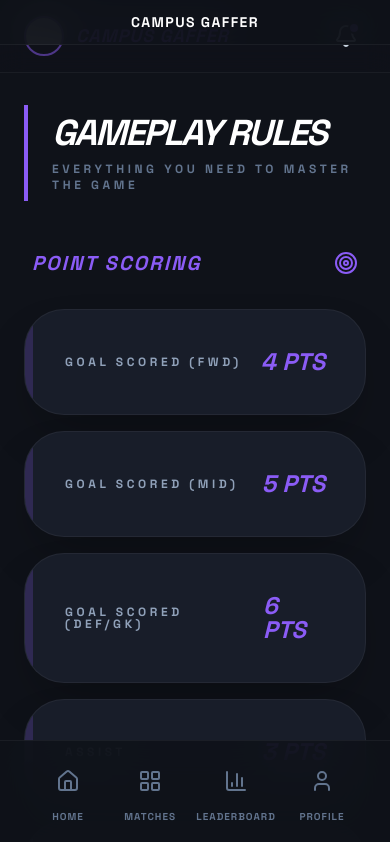
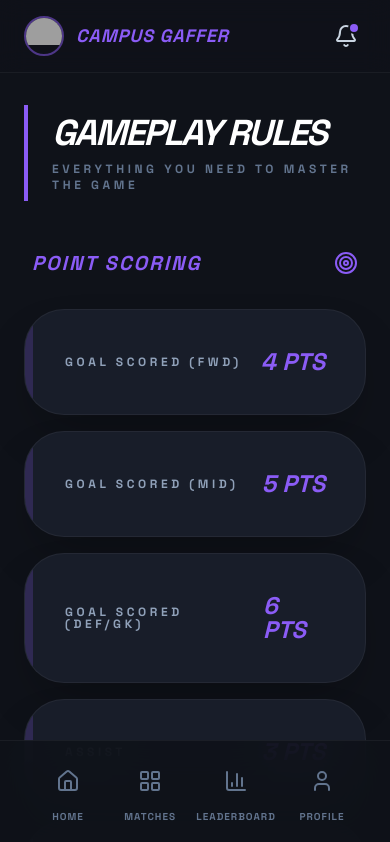
Before and after one commit to campus-gaffer/campus-gaffer-org, a React (Vite) app in the folder campus-gaffer-frontend/: page /rules in a window 390 px wide. Shown: the top 842 px of the page. Built offline with nearby package versions, Linux system fonts and the light colour scheme; no server answers; grey boxes are pictures that could not be loaded.

Commit message:
fix: remove duplicate top bar from MobileNav

```diff
--- a/campus-gaffer-frontend/src/components/dashboard/MobileNav.tsx
+++ b/campus-gaffer-frontend/src/components/dashboard/MobileNav.tsx
@@ -13,13 +13,7 @@ export default function MobileNav() {
   ];
 
   return (
-    <>
-      {/* Top bar with centered logo (mobile only) */}
-      <div className="fixed md:hidden top-0 left-0 right-0 bg-background/90 border-b border-white/5 px-4 py-3 backdrop-blur-xl z-50 flex items-center justify-center">
-        <span className="text-sm font-black tracking-widest text-white uppercase">Campus Gaffer</span>
-      </div>
-
-      <nav className="fixed md:hidden bottom-0 left-0 right-0 bg-background/90 border-t border-white/5 px-8 py-5 backdrop-blur-xl z-50">
+    <nav className="fixed md:hidden bottom-0 left-0 right-0 bg-background/90 border-t border-white/5 px-8 py-5 backdrop-blur-xl z-50">
         <div className="flex items-center justify-between max-w-lg mx-auto">
           {NAV_ITEMS.map((item) => {
             const isActive = location.pathname === item.path;
@@ -35,9 +29,8 @@ export default function MobileNav() {
                 <span className={`text-[10px] font-black uppercase tracking-widest ${isActive ? "" : "font-bold"}`}>{item.name}</span>
               </button>
             );
-          })}
-        </div>
-      </nav>
-    </>
+        })}
+      </div>
+    </nav>
   );
 }
```
